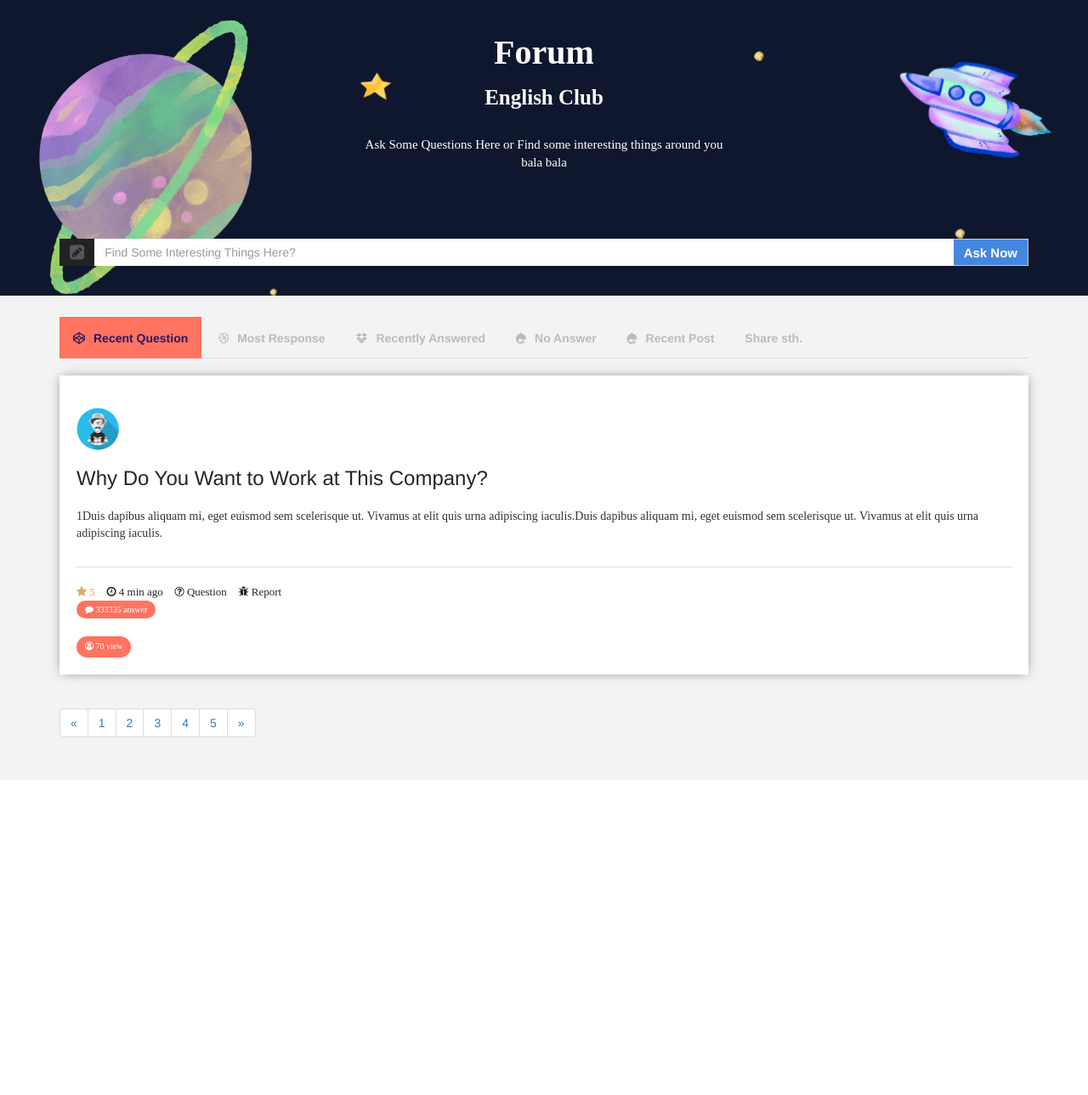
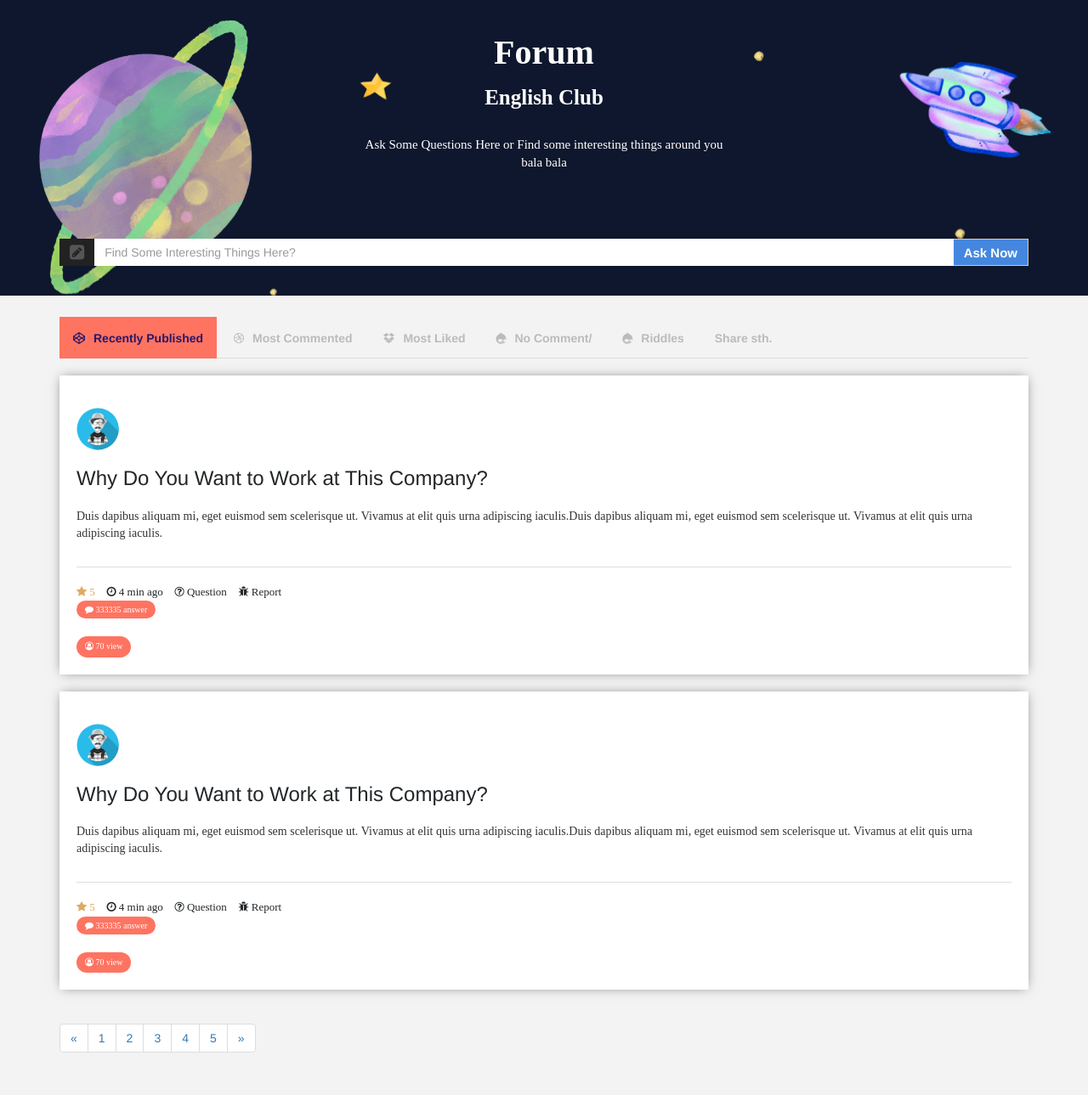
Before and after one commit to ChangshuoShen/USTC-English-Club, a Django app: page /forum/forum_index/ in a window 1280 px wide. Shown: the whole page at 85% size. Before the commit the page ends 868 px from the top, so only its background shows below. Run offline with Django 4.2, Linux system fonts and the light colour scheme; some libraries are stand-ins or nearby versions.

Commit message:
daily-push

```diff
--- a/EC/Apps/forum/import_riddles.py
+++ b/EC/Apps/forum/import_riddles.py
@@ -17,6 +17,7 @@ class Command(BaseCommand):
                 riddle_text = row['Riddle']
                 answer_text = row['Answer']
                 difficulty = row['Difficulty']
+
                 # 创建谜语实例并保存到数据库中
                 riddles.objects.create(
                     main_category=main_category,
--- a/EC/Apps/forum/templates/forum_index.html
+++ b/EC/Apps/forum/templates/forum_index.html
@@ -49,29 +49,29 @@
                     <div id="main">
 
                         <input id="tab1" type="radio" name="tabs" checked>
-                        <label for="tab1">Recent Question</label>
+                        <label for="tab1">Recently Published</label>
 
                         <input id="tab2" type="radio" name="tabs">
-                        <label for="tab2">Most Response</label>
+                        <label for="tab2">Most Commented</label>
 
                         <input id="tab3" type="radio" name="tabs">
-                        <label for="tab3">Recently Answered</label>
+                        <label for="tab3">Most Liked</label>
 
                         <input id="tab4" type="radio" name="tabs">
-                        <label for="tab4">No Answer</label>
+                        <label for="tab4">No Comment/</label>
 
                         <input id="tab5" type="radio" name="tabs">
-                        <label for="tab5">Recent Post</label>
+                        <label for="tab5">Riddles</label>
 
                         <input id="tab6" name="tabs" onclick="window.location.href='{% url 'forum:share' %}'">
                         <label for="tab6">Share sth.</label>
 
                         <!-- 从这里开始是下面的主要内容 -->
 
-                        {% for i in contents_list %}
-                        <section id="content{{i}}">
+                        {% for single_page in all_contents %}
+                        <section id="content{{single_page.0}}">
                             <!--Recent Question Content Section -->
-
+                            {% for single_post in single_page%}
                                 <div class="question-type2033">
                                     <div class="row">
                                         <div class="col-md-1">
@@ -108,7 +108,7 @@
                                         </div>
                                     </div>
                                 </div>
-
+                            {% endfor %}
                             <nav aria-label="Page navigation">
                                 <ul class="pagination">
                                   <li>
--- a/EC/Apps/forum/views.py
+++ b/EC/Apps/forum/views.py
@@ -2,8 +2,19 @@ from django.shortcuts import render, HttpResponse
 
 
 def forum_index(request):
+    '''
+    返回的是长度为5的列表，其中再涵盖对应页的数据，对应的分别是：
+    * Recently Published
+    * Most Commented
+    * Most Liked
+    * No Comment
+    * Riddles
+    '''
+    all_contents = []
+    for i in range(1, 5+1):
+        all_contents.append((i, ['contents'] * 3))
     return render(request, 'forum_index.html', {
-        'contents_list': [1, 2, 3, 4, 5],
+        'all_contents': all_contents,
     })
 
 
@@ -28,9 +39,9 @@ def submit_sharing(request):
     if request.method == 'POST':
         print('request.POST.get', request.POST.get)
         upload_file(request)
-        return HttpResponse(request.POST.get('content_copy'), request.FILES['imageFile'])
-
-    return HttpResponse('Submitted')
+        return HttpResponse(request.POST.get('content_copy'))
+    else:
+        return HttpResponse('Submitted')
 
 
 def show_post_detail(request):
```
Lines whose indentation alone changed are shown as unchanged.
